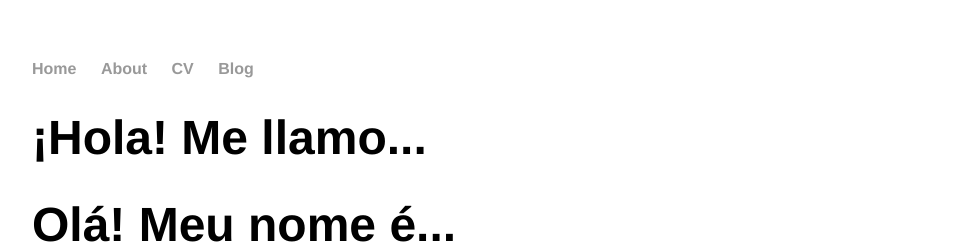
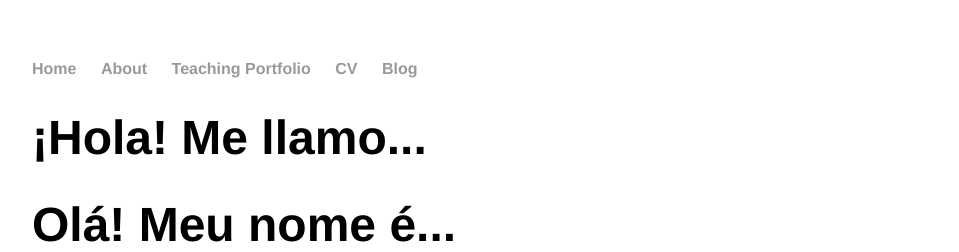
Before and after one commit to samgjohnson/samgjohnson.github.io, a Jekyll site: the page built from index.html, in a window 1280 px wide. Shown: the top 252 px of the page, without its empty margins (160-1119 px from the left). Built offline with Jekyll 4.4.1, drawn with Linux system fonts in a browser that asks for light colours.

Commit message:
Update default.html

```diff
--- a/_layouts/default.html
+++ b/_layouts/default.html
@@ -10,6 +10,7 @@
 	    		<ul>
 	        		<li><a href="/">Home</a></li>
 		        	<li><a href="/about">About</a></li>
+				<li><a href="/about">Teaching Portfolio</a></li>
 	        		<li><a href="/cv">CV</a></li>
 	        		<li><a href="/blog">Blog</a></li>
 	    		</ul>
```
